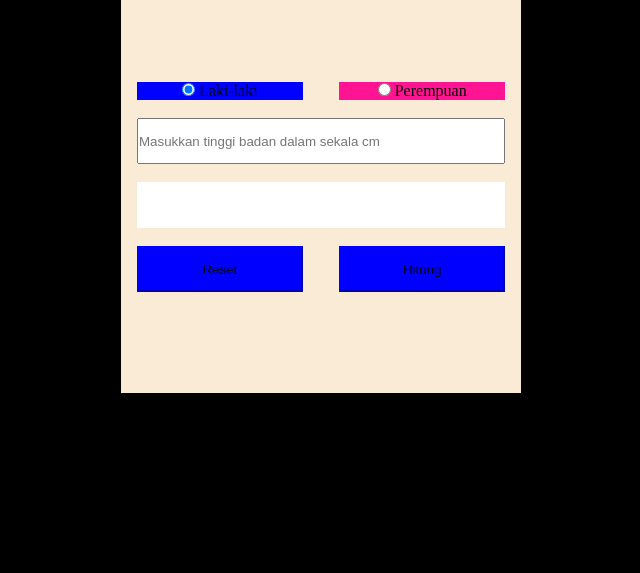
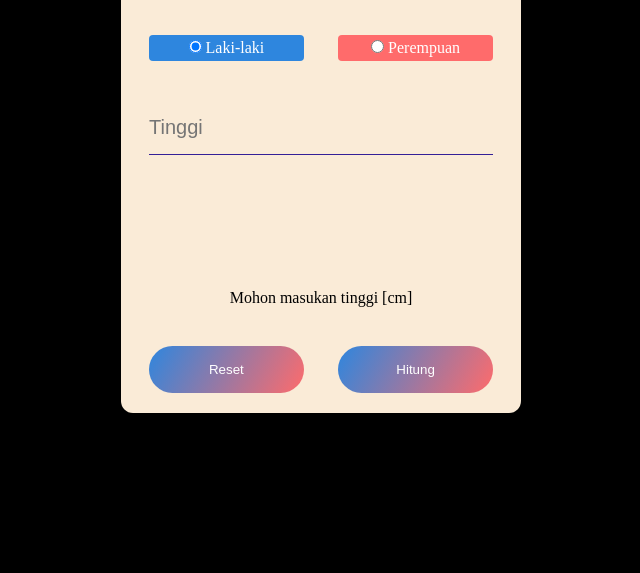
Before and after one commit to candra-enz/KakulatorBMI, a plain HTML site: page index.html in a window 1280 px wide. Shown: the part 227-800 px from the top of the page, without its empty margins (319-959 px from the left). Drawn offline with Linux system fonts and the light colour scheme.

Commit message:
update style.css

```diff
--- a/assetes/css/style.css
+++ b/assetes/css/style.css
@@ -13,19 +13,23 @@ display: flex;
 }
 
 .main{
-background-color: cornflowerblue;
-height: 55%;
+background-color: rgb(251, 251, 251);
+height: 60%;
 width: 400px;
-border-radius: 90px;
+border-radius: 30px;
+
+
 }
 
 
 .header{
-    background-color: dodgerblue;
+   		color: #fff;
+				background-image: linear-gradient(120deg,#2e86de,#ff6b6b);
     width: 100%;
     height:  10%;
     text-align: center;
     padding: 4px;
+    border-radius: 12px 12px 0px 0px;
 }
 
 
@@ -37,17 +41,20 @@ border-radius: 90px;
     display: flex;
     flex-direction: column;
     justify-content: space-evenly;
-    padding: 0 4% 4% 4%;
+    padding: 0 7% 0% 7%;
     text-align: center;
+    border-radius: 0px 0px 12px 12px;
+
 }
 
 .container form{
-    height: 60%;
-
+    margin-top: 10%;
+    height:100%;
     display: flex;
     flex-direction: column;
     justify-content: space-around;
     /* align-items: center; */
+
 
 }
 
@@ -58,10 +65,23 @@ flex-direction: row;
 justify-content: space-between;
 }
 
+			#wowan:focus, #man:focus{
+				border-bottom: 2px solid #341f97;
+				width: 300px;
+				transition: 0.5s;
+			}
+
+
+.container form .gender label{
+      color: #fff;
+padding: 4px;
+}
+
 .container form label.man{
 
        width: 45%;
-    background-color: blue;
+    background-color: #2e86de;
+    border-radius: 4px 4px 4px 4px;
 
 
 
@@ -69,8 +89,9 @@ justify-content: space-between;
 .container form label.woman{
 
 
-    background-color: deeppink;
+    background-color: #ff6b6b;
        width: 45%;
+       border-radius: 4px 4px 4px 4px;
     /* width: 50%; */
 
 }
@@ -80,7 +101,7 @@ justify-content: space-between;
     flex-direction: column;
     justify-content: center;
        width: 100%;
-    height: 20%;
+
      text-align: center;
      background-color: aliceblue;
 
@@ -92,17 +113,35 @@ justify-content: space-between;
 p#hasil{
 
 
-    height: 20%;
-    background-color: white;
+    height:  14%;
     text-align: center;
-    color: brown;
-    font-weight: 700;
-    font-size: medium;
-    padding: 9px 0;
+    color: #2e86de;
+    font-size:larger;
+   text-align: center;
+    /* padding: 0 auto; */
 
 }
 
-.resizedTextbox { width: 100%;  height: 20%;}
+.resizedTextbox {
+    width: 100%;
+    height:  14%;
+
+    color: #222f3e;
+	text-align: left;
+	font-size: 20px;
+	font-weight: 200;
+	outline: none;
+	border: none;
+	background: none;
+	border-bottom: 1px solid #341f97;
+
+}
+
+.resizedTextbox :focus{
+    border-bottom: 2px solid #341f97;
+	width: 300px;
+	transition: 0.5s;
+	}
 
 
 
@@ -111,13 +150,23 @@ p#hasil{
     flex-direction: row;
     justify-content: space-between;
     width: 100%;
-    height: 20%;
+    height: 12%;
 
 }
 
 .button{
-      width: 45%;
+    border-radius: 10px 10px 10px 10px;
+    width: 45%;
     height: 100%;
-    background-color:blue;
-    border-color: blue;
+	border: none;
+	color: #fff;
+	background-image: linear-gradient(120deg,#2e86de,#ff6b6b);
+	padding: 10px;
+	border-radius: 30px;
+	outline: none;
+	cursor: pointer;
 }
+
+.button :hover{
+    box-shadow: 1px 1px 10px #2e86de;
+}
--- a/assetes/js/script.js
+++ b/assetes/js/script.js
@@ -3,12 +3,9 @@ const form = document.getElementById('form');
 
 
 form.addEventListener('submit', (e) => {
-
-
     const gender = document.querySelector('input[type="radio"]:checked').value;
     const tinggi = document.getElementById("tinggi").value;
     const result = document.getElementById("hasil");
-
     let hasil = "";
 
 
@@ -21,7 +18,7 @@ form.addEventListener('submit', (e) => {
 
         }
 
-    hasil ='Berat Ideal kamu ' +beratIdeal + ' kg';
+    hasil = 'Berat Ideal kamu ' + beratIdeal + ' kg';
 
 
     result.innerText = hasil;
--- a/index.html
+++ b/index.html
@@ -29,10 +29,12 @@
                 </label>
             </div>
 
-                <input class="resizedTextbox" type="number" name="tinggi" id="tinggi" min="100" placeholder="Masukkan tinggi badan dalam sekala cm" required>
+                <input class="resizedTextbox" type="text" name="tinggi" id="tinggi" min="100" placeholder="Tinggi"  required>
+        <p id="hasil"></p>
+        <p id="info">Mohon masukan tinggi [cm]</p>
 
 
-                <p id="hasil"></p>
+
          <div class="button-grup">
               <button class="button" type="reset">Reset</button>
               <button class="button" type="submit">Hitung</button>
```
